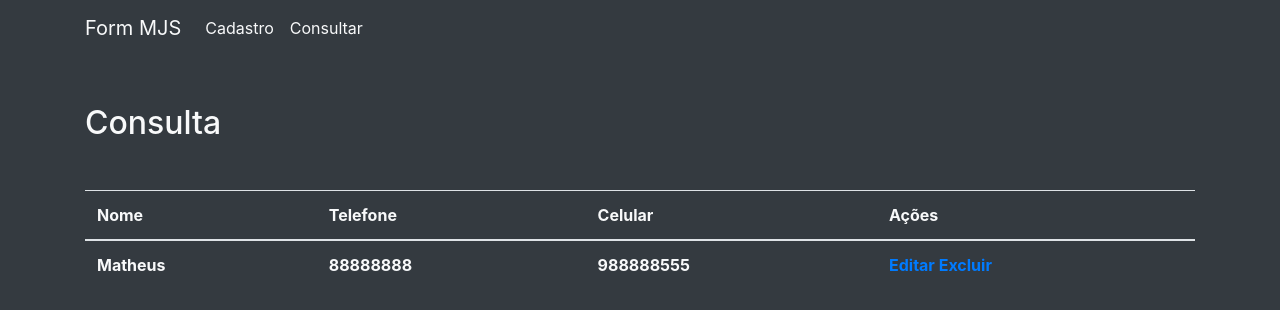
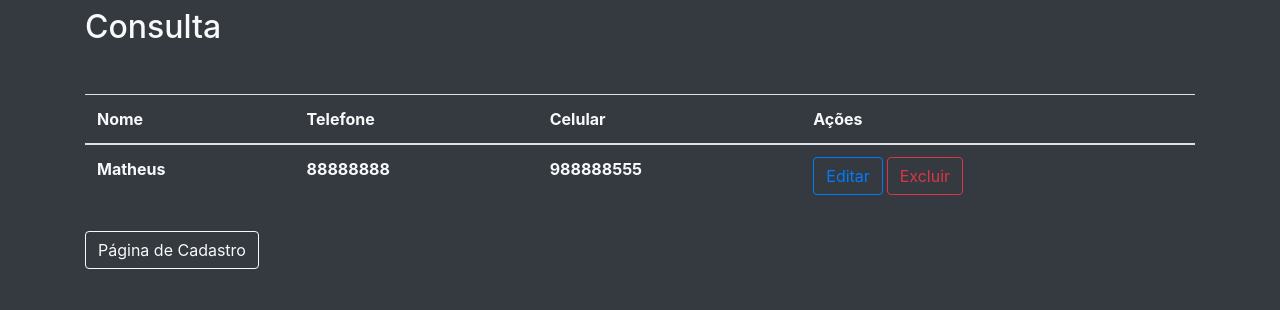
Before and after one commit to mathsant-js/projeto_web_banco_de_dados, a PHP site: page /consulta.php?acao=1 in a window 1280 px wide. Shown: the top 310 px of the page. Run offline with PHP 8.4, Linux system fonts and the light colour scheme; data comes from the database, SQL or seed files in the repository; lists and menus that the app fills with data are empty.

Commit message:
feat: button editar and excluir had their styles changed

```diff
--- a/consulta.php
+++ b/consulta.php
@@ -13,20 +13,6 @@
 </head>
 
 <body class="bg-dark">
-    <nav class="navbar navbar-expand-lg bg-black mb-5">
-        <div class="container">
-            <a class="navbar-brand text-light" href="#">Form MJS</a>
-            <button class="navbar-toggler" type="button" data-bs-toggle="collapse" data-bs-target="#navbarNavAltMarkup" aria-controls="navbarNavAltMarkup" aria-expanded="false" aria-label="Toggle navigation">
-                <span class="navbar-toggler-icon"></span>
-            </button>
-            <div class="collapse navbar-collapse" id="navbarNavAltMarkup">
-                <div class="navbar-nav">
-                    <a class="nav-link active text-light" href="index.php">Cadastro</a>
-                    <a class="nav-link text-light" aria-current="page" href="consulta.php?acao=consultar">Consultar</a>
-                </div>
-            </div>
-        </div>
-    </nav>
     <div class="container">
         <h2 class="text-light mb-5 mt-2">Consulta</h2>
         <table class="table">
@@ -56,13 +42,14 @@
                                 <th><?php echo $pessoa['celular'];?></th>
                                 <th>
                                     <!--Coloca a url de editar e puxa a id junto-->
-                                    <a href="editar.php?id=<?php echo $pessoa['id']; ?>">Editar</a>
-                                    <a href="excluir.php?id=<?php echo $pessoa['id'];?>&acao=excluir">Excluir</a>
+                                    <a class="btn btn-outline-primary" href="editar.php?id=<?php echo $pessoa['id']; ?>">Editar</a>
+                                    <a class="btn btn-outline-danger" href="excluir.php?id=<?php echo $pessoa['id'];?>&acao=excluir">Excluir</a>
                                 </th>
                             </tr>
                     <?php } ?>
             </tbody>
         </table>
+        <a href="index.php" class="btn btn-outline-light my-2">Página de Cadastro</a>
     </div>
 </body>
 </html>
```
